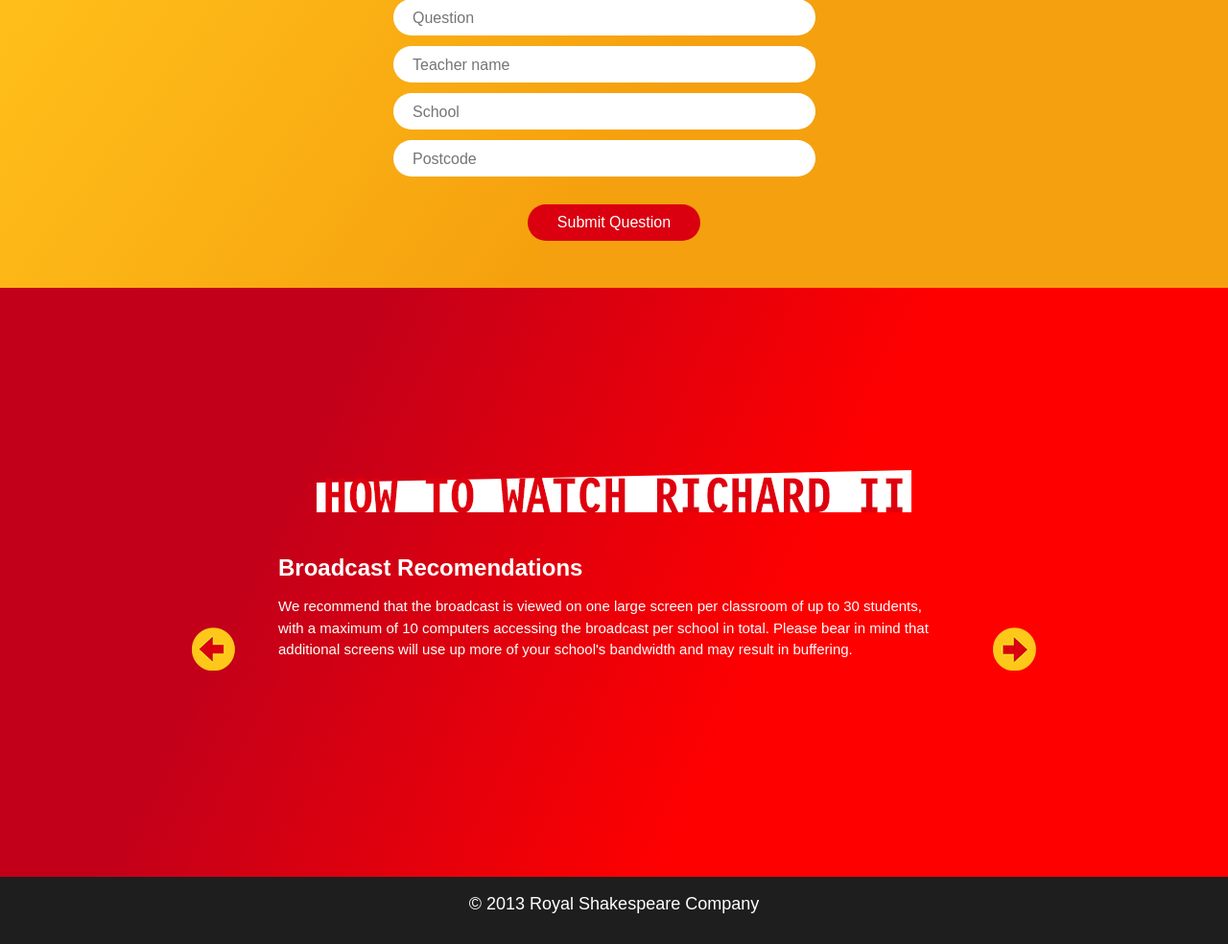
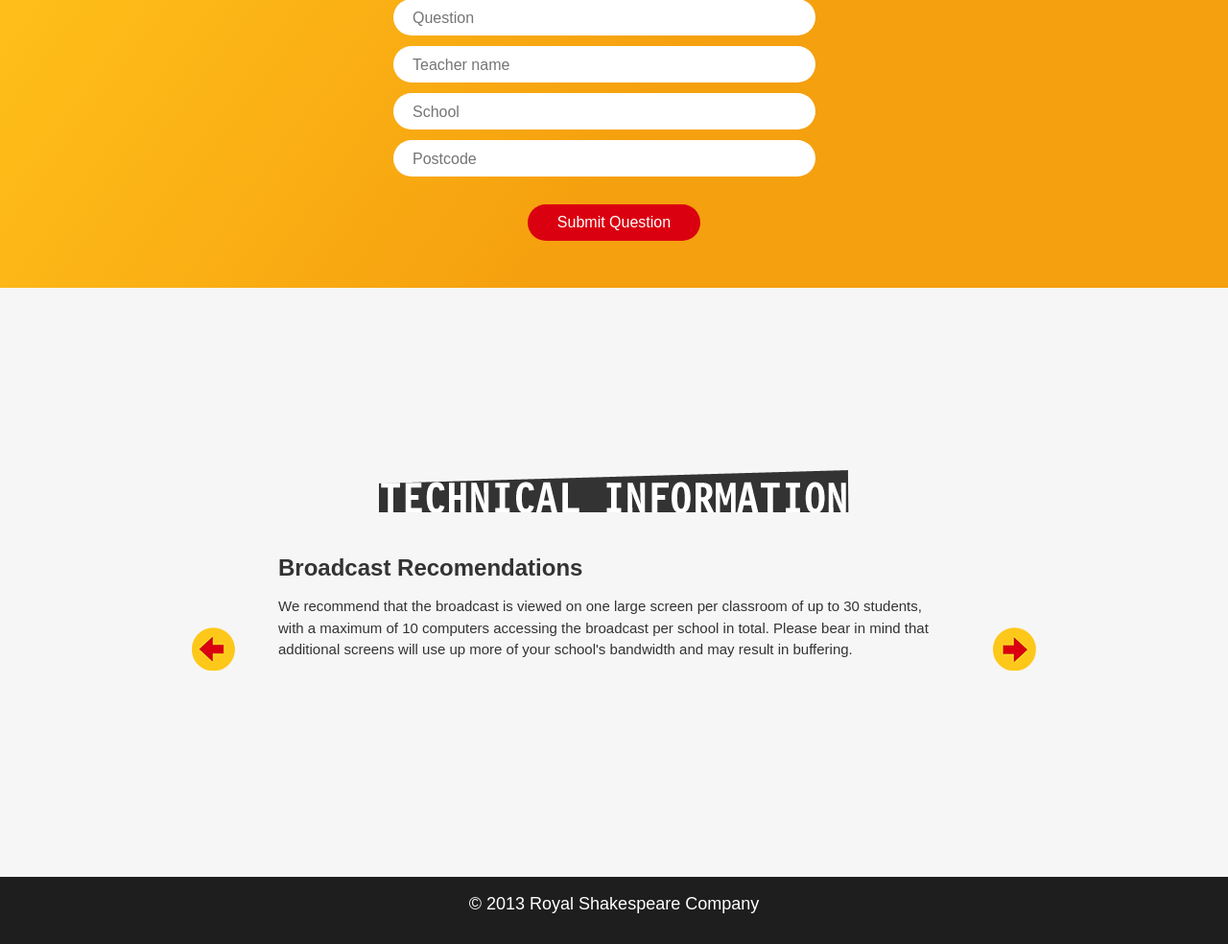
Before and after one commit to th0ran/richard_ii, a PHP site: page / in a window 1280 px wide. Shown: the part 2301-3285 px from the top of the page at 96% size. Run offline with PHP 8.4, Linux system fonts and the light colour scheme; some libraries are stand-ins or nearby versions; some web fonts are replaced.

Commit message:
Changed backgroud color for last page and title

```diff
--- a/css/style.css
+++ b/css/style.css
@@ -341,17 +341,10 @@ input[type="submit"]:active {
 
 #slide4 {
 	/* background-color:#f2f2f2; */
-	color: #ffffff;
+	color: #333;
 	width: 100%;
-	background: #da0010;
-	background-color: #da0010;
-	background-image: linear-gradient(left top, rgb(194,0,26) 25%, rgb(255,0,0) 63%);
-	background-image: -o-linear-gradient(left top, rgb(194,0,26) 25%, rgb(255,0,0) 63%);
-	background-image: -moz-linear-gradient(left top, rgb(194,0,26) 25%, rgb(255,0,0) 63%);
-	background-image: -webkit-linear-gradient(left top, rgb(194,0,26) 25%, rgb(255,0,0) 63%);
-	background-image: -ms-linear-gradient(left top, rgb(194,0,26) 25%, rgb(255,0,0) 63%);
-	background-image: -webkit-gradient( linear, left top, right bottom, color-stop(0.25, rgb(194,0,26)), color-stop(0.63, rgb(255,0,0)) );
- filter: progid:DXImageTransform.Microsoft.gradient(startColorStr='#df000e', EndColorStr='#ef0007');
+	background: #f6f6f6;
+	background-color: #f6f6f6;
 	padding-top: 120px;
 	padding-bottom: 80px;
 }
--- a/index.html
+++ b/index.html
@@ -127,7 +127,7 @@ Only one question of 140 character limit can submitted at a time. When you are r
 </div>
 <!-- this used to be q&a slide -->
 
-<div class="slide" id="slide4" data-slide="4"> <img class="heading" src="images/headings/how-to-watch-richard-ii.png" alt="How to Watch Richard II">
+<div class="slide" id="slide4" data-slide="4"> <img class="heading" src="images/headings/technical-information-2.png" alt="How to Watch Richard II">
   <div class="container clearfix" style="max-width:500px;"> </div>
   <div class="liquid-slider"  id="main-slider">
     <div>
```
Also changed, not shown: images/headings/technical-information-2.png (added), images/headings/technical-information.png (added).
